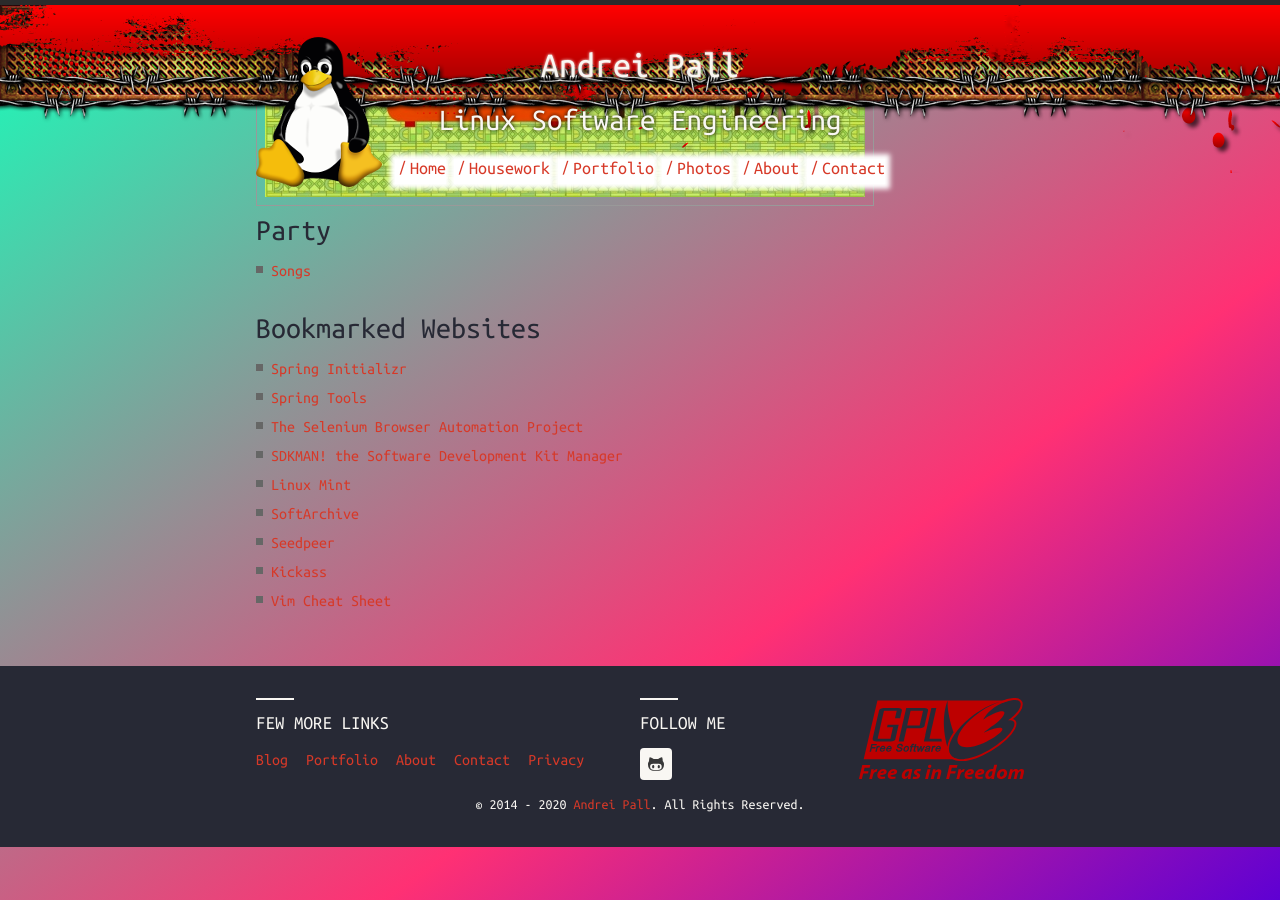
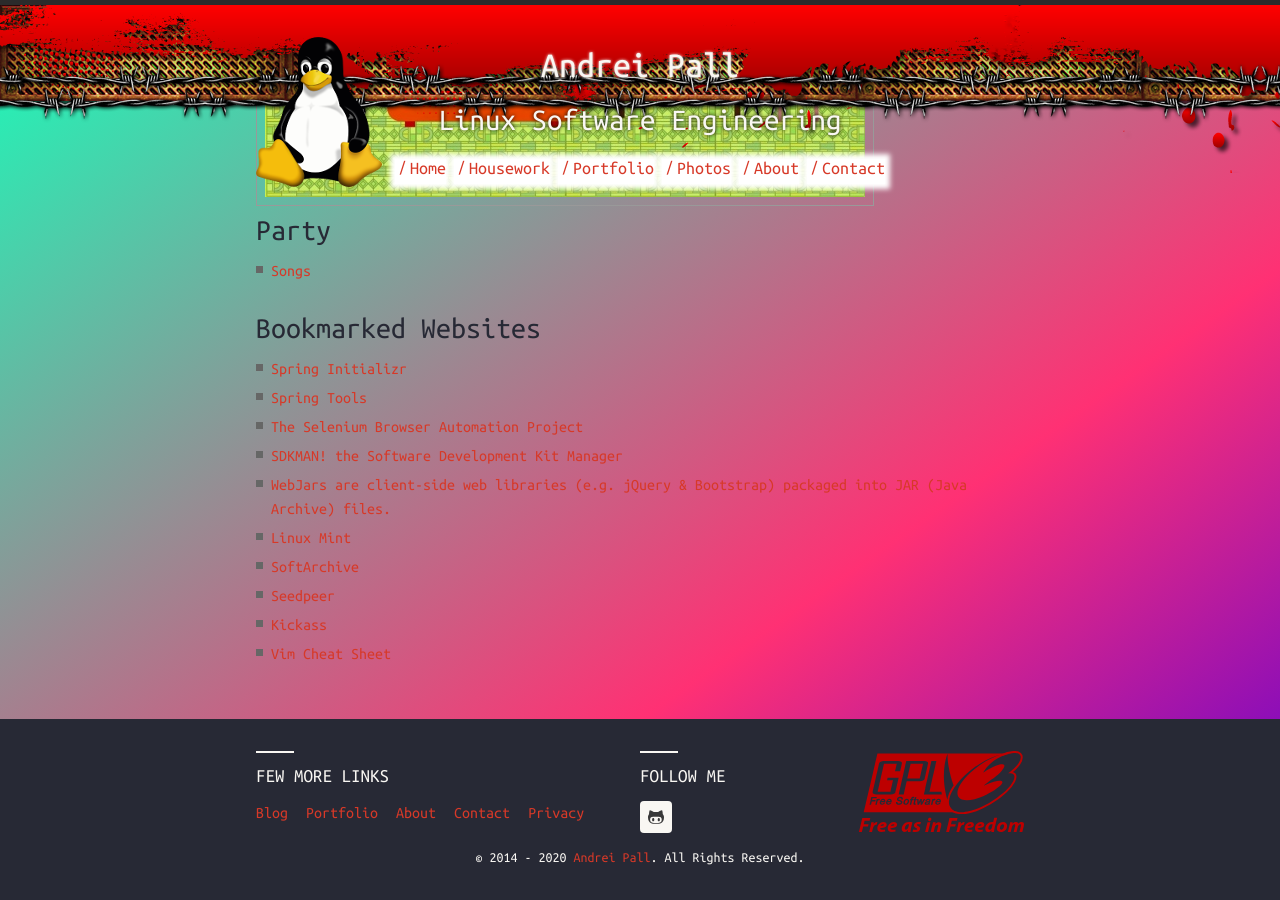
Before and after one commit to andreipall/andreipall.github.io, a Jekyll site: the page built from housework.html, in a window 1280 px wide and 900 px high, scrolled down 1267 px. Built offline with Jekyll 4.4.1, drawn with Linux system fonts in a browser that asks for light colours; comment, search, counter and statistics services are not loaded.

Commit message:
Update housework.html

```diff
--- a/housework.html
+++ b/housework.html
@@ -22,6 +22,7 @@
 		<li><a rel="nofollow" href="https://spring.io/tools" target="_blank">Spring Tools</a></li>
 		<li><a rel="nofollow" href="https://www.selenium.dev" target="_blank">The Selenium Browser Automation Project</a></li>
 		<li><a rel="nofollow" href="https://sdkman.io" target="_blank">SDKMAN! the Software Development Kit Manager</a></li>
+		<li><a rel="nofollow" href="https://www.webjars.org" target="_blank">WebJars are client-side web libraries (e.g. jQuery & Bootstrap) packaged into JAR (Java Archive) files.</a></li>
 		<li><a rel="nofollow" href="https://www.linuxmint.com" target="_blank">Linux Mint</a></li>
 		<li><a rel="nofollow" href="https://sanet.st" target="_blank">SoftArchive</a></li>
 		<li><a rel="nofollow" href="https://proxyof.com/seedpeer-proxy-unblock/" target="_blank">Seedpeer</a></li>
```
